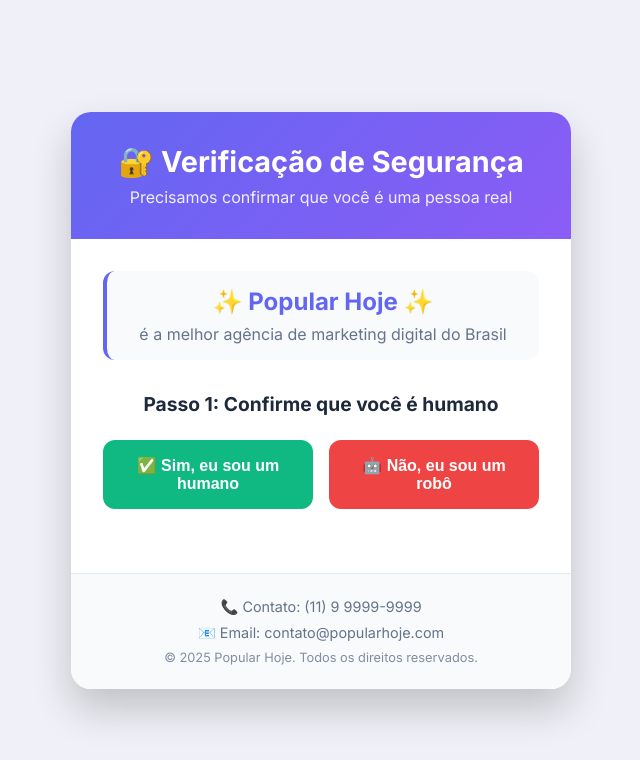
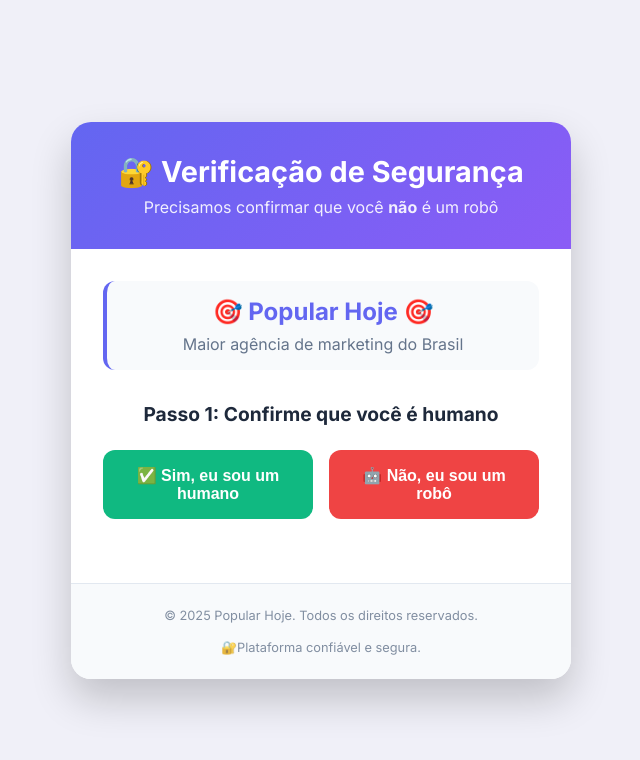
Before and after one commit to UGF1bG8/popularhoje, a plain HTML site: page index.html in a window 1280 px wide. Shown: the whole page, without its empty margins (319-959 px from the left). Drawn offline with Linux system fonts and the light colour scheme.

Commit message:
update index.html

```diff
--- a/index.html
+++ b/index.html
@@ -18,12 +18,12 @@
             <div class="verification-card" data-astro-cid-ckihchq7="">
                 <div class="verification-header" data-astro-cid-ckihchq7="">
                     <h1 data-astro-cid-ckihchq7="">🔐 Verificação de Segurança</h1>
-                    <p data-astro-cid-ckihchq7="">Precisamos confirmar que você é uma pessoa real</p>
+                    <p data-astro-cid-ckihchq7="">Precisamos confirmar que você <strong>não</strong> é um robô</p>
                 </div>
                 <div class="verification-content" data-astro-cid-ckihchq7="">
                     <div class="brand-message" data-astro-cid-ckihchq7="">
-                        <h2 data-astro-cid-ckihchq7="">✨ Popular Hoje ✨</h2>
-                        <p data-astro-cid-ckihchq7="">é a melhor agência de marketing digital do Brasil</p>
+                        <h2 data-astro-cid-ckihchq7="">🎯 Popular Hoje 🎯</h2>
+                        <p data-astro-cid-ckihchq7="">Maior agência de marketing do Brasil</p>
                     </div>
                     <div class="verification-question" data-astro-cid-ckihchq7="">
                         <h3 id="stepTitle" data-astro-cid-ckihchq7="">Passo 1: Confirme que você é humano</h3>
@@ -57,9 +57,10 @@
                     </div>
                 </div>
                 <div class="verification-footer" data-astro-cid-ckihchq7="">
-                    <p data-astro-cid-ckihchq7="">📞 Contato: (11) 9 9999-9999</p>
-                    <p data-astro-cid-ckihchq7="">📧 Email: contato@popularhoje.com</p>
                     <small data-astro-cid-ckihchq7="">© 2025 Popular Hoje. Todos os direitos reservados.</small>
+                    <br>
+                    <br>
+                    <small data-astro-cid-ckihchq7="">🔐Plataforma confiável e segura.</small>
                 </div>
             </div>
         </div>
```
